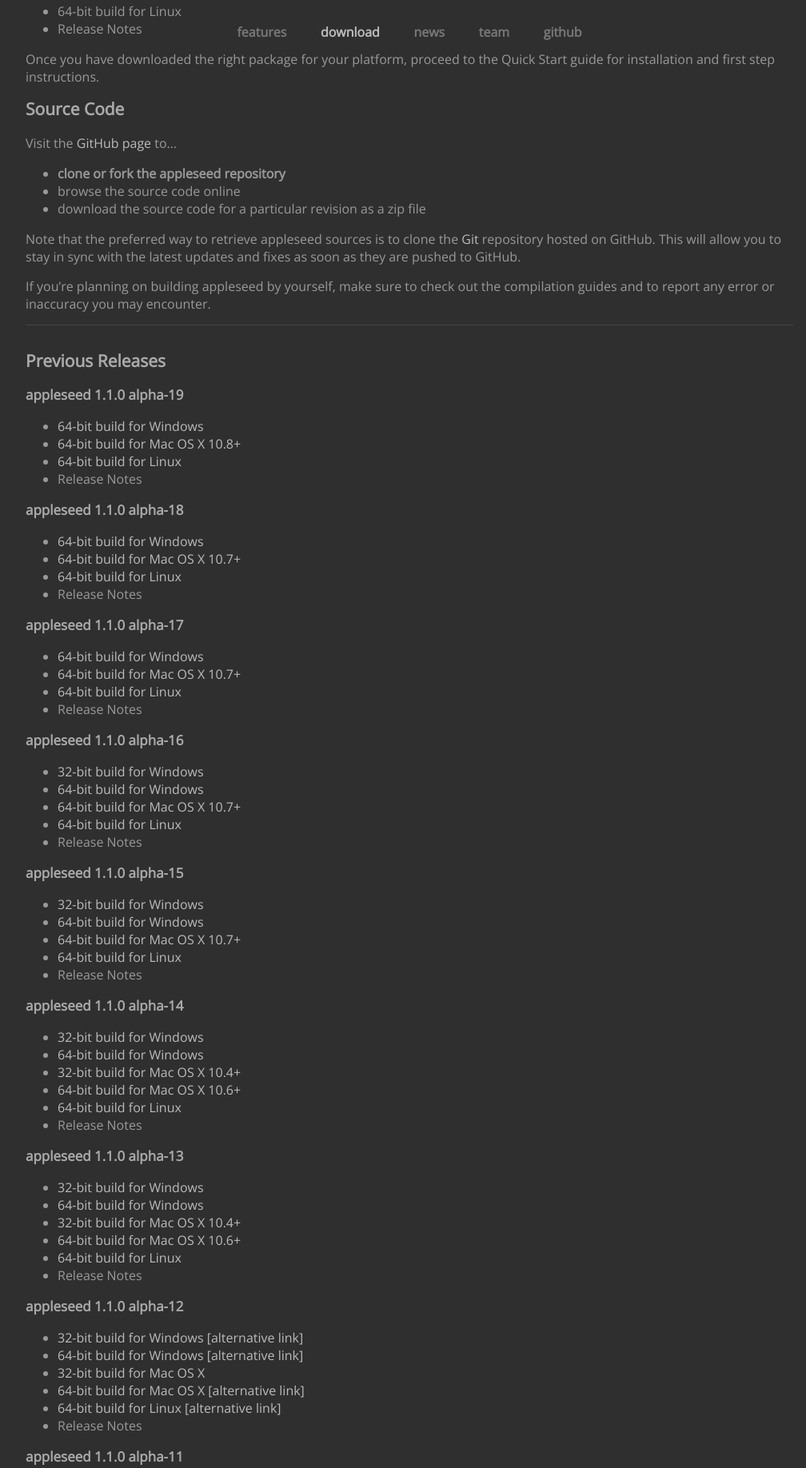
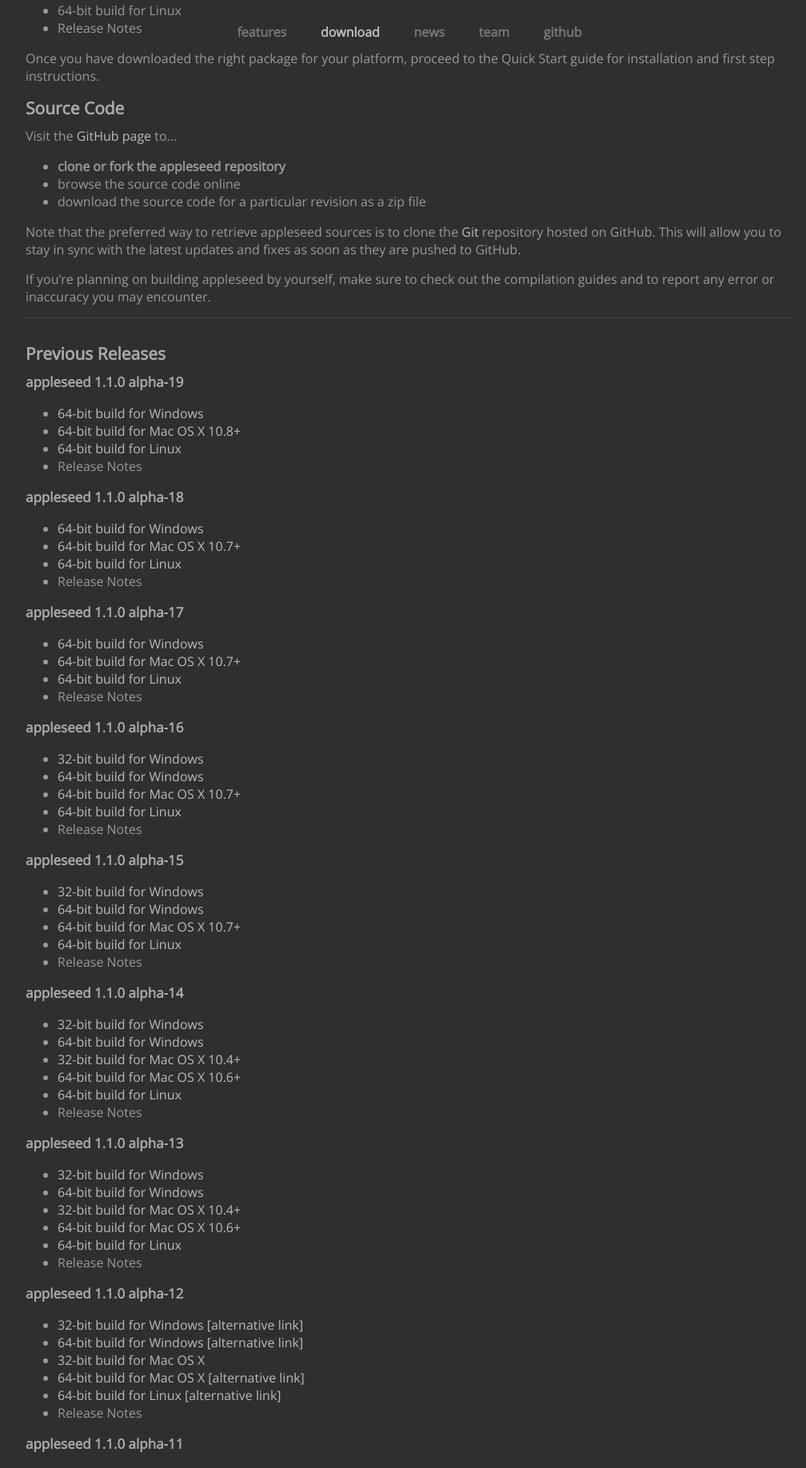
Before and after one commit to appleseedhq/appleseedhq.github.io, a Jekyll site: the page built from download.md, in a window 1280 px wide. Shown: the part 336-2172 px from the top of the page at 80% size, without its empty margins (128-1136 px from the left). Built offline with Jekyll 4.4.1, drawn with Linux system fonts in a browser that asks for light colours; nearby versions of some CDN libraries; grey boxes are pictures that could not be loaded.

Commit message:
reduced spacing between news title and date, light css simplification fixed issue #26

```diff
--- a/css/styles.css
+++ b/css/styles.css
@@ -23,21 +23,20 @@
 }
 
 h1 {
-    margin-top: 0px;
     font-size: 25px;
 }
 
 h2 {
-    margin-top: 0px;
+    margin-bottom: 10px;
     font-size: 21px;
 }
 
 h3 {
-    margin-top: 0px;
     font-size: 17px;
 }
 
 h1, h2, h3 {
+    margin-top: 0px;
     color: #aaaaaa;
 }
 
```
